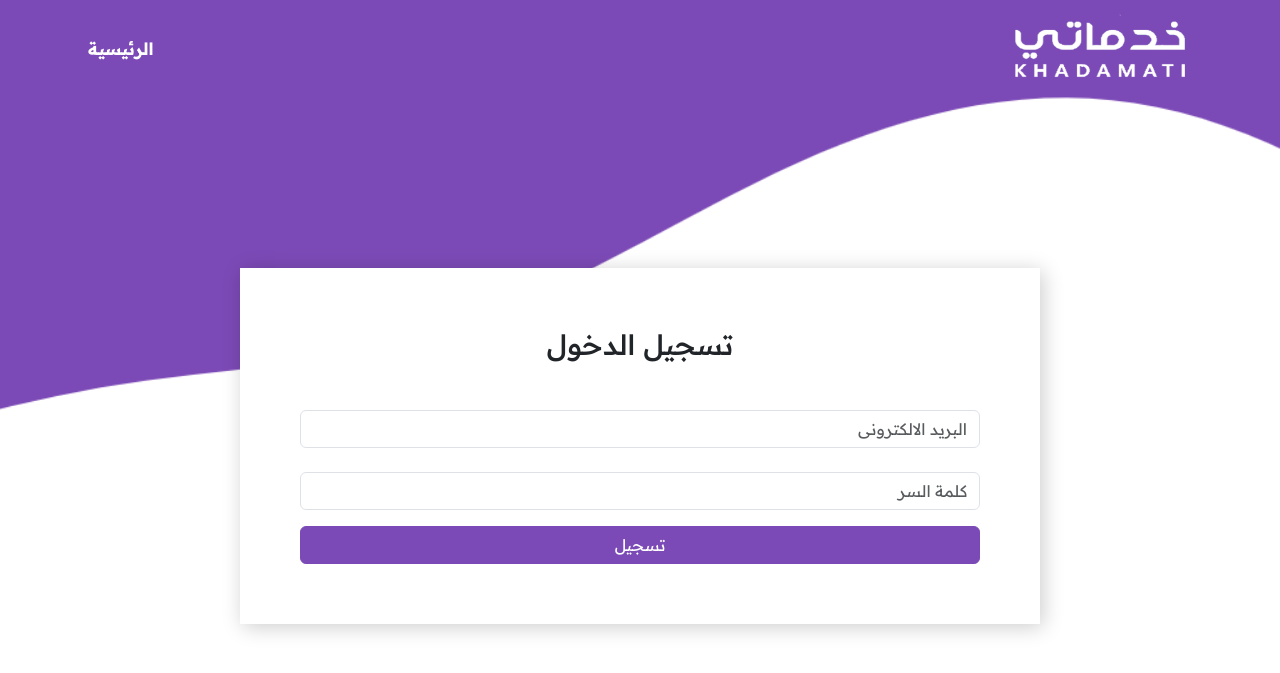
After one commit to m7amd/my_services, a PHP site: page /logingui.php in a window 1280 px wide. The commit adds this page. Shown: the top 673 px of the page. Run offline with PHP 8.4, Linux system fonts and the light colour scheme.

Commit message:
handle the login page

```diff
--- a/index.html
+++ b/index.html
@@ -83,7 +83,7 @@
               </li>
               <span class="line"></span>
               <li class="nav-item">
-                <a class="nav-link" href="login.php">تسجيل الدخول</a>
+                <a class="nav-link" href="logingui.php">تسجيل الدخول</a>
               </li>
               <li onclick="toggleTheme()">
                 <i class="fa-solid fa-moon moon" id="dark-Mode"></i>
--- /dev/null
+++ b/logingui.php
@@ -0,0 +1,86 @@
+<!DOCTYPE html>
+
+
+
+<html lang="en" dir="rtl">
+
+<head>
+  <meta charset="UTF-8" />
+  <meta name="viewport" content="width=device-width, initial-scale=1.0" />
+  <title>تسجيل الدخول</title>
+  <link rel="stylesheet" href="./scss/main.css" />
+  <link href="https://cdn.jsdelivr.net/npm/bootstrap@5.3.2/dist/css/bootstrap.min.css" rel="stylesheet" integrity="sha384-T3c6CoIi6uLrA9TneNEoa7RxnatzjcDSCmG1MXxSR1GAsXEV/Dwwykc2MPK8M2HN" crossorigin="anonymous" />
+  <link rel="stylesheet" href="https://cdnjs.cloudflare.com/ajax/libs/font-awesome/6.5.1/css/all.min.css" integrity="sha512-DTOQO9RWCH3ppGqcWaEA1BIZOC6xxalwEsw9c2QQeAIftl+Vegovlnee1c9QX4TctnWMn13TZye+giMm8e2LwA==" crossorigin="anonymous" referrerpolicy="no-referrer" />
+  <!-- Readex -->
+  <link rel="preconnect" href="https://fonts.googleapis.com">
+  <link rel="preconnect" href="https://fonts.gstatic.com" crossorigin>
+  <link href="https://fonts.googleapis.com/css2?family=Readex+Pro:wght@160..700&display=swap" rel="stylesheet">
+  <!-- Readex -->
+
+  <!-- Changa Font -->
+
+  <!-- <link rel="preconnect" href="https://fonts.googleapis.com">
+  <link rel="preconnect" href="https://fonts.gstatic.com" crossorigin>
+  <link href="https://fonts.googleapis.com/css2?family=Changa:wght@200..800&display=swap" rel="stylesheet"> -->
+
+  <!-- Changa Font -->
+  <link rel="shortcut icon" href="./img/favicon.png" type="image/x-icon" />
+</head>
+
+<body>
+  <?php
+  session_start();
+
+  // Check if the alert message session variable is set
+  if (isset($_SESSION['alert_message'])) {
+    // Echo JavaScript code to display the alert message
+    echo "<script>alert('" . $_SESSION['alert_message'] . "');</script>";
+    // Unset the session variable to clear it
+    unset($_SESSION['alert_message']);
+  }
+  ?>
+
+
+  <!-- Form  -->
+
+  <div class="formm">
+    <!-- Navbar  -->
+
+    <nav class="navbar navbar-expand-lg navbar">
+      <div class="container nav">
+        <a class="navbar-brand" href="index.html"><img src="./img/logo-dark.png" width="200" height="70" draggable="false" alt="خدماتي" /></a>
+        <button class="navbar-toggler" type="button" data-bs-toggle="collapse" data-bs-target="#navbarNav" aria-controls="navbarNav" aria-expanded="false" aria-label="Toggle navigation">
+          <span class="navbar-toggler-icon"></span>
+        </button>
+        <div class="collapse navbar-collapse links" id="navbarNav">
+          <ul class="navbar-nav">
+            <li class="nav-item">
+              <a class="nav-link active" aria-current="page" href="index.html">الرئيسية</a>
+            </li>
+          </ul>
+        </div>
+      </div>
+    </nav>
+
+    <form action="./login.php" method="POST" class="loginForm" style="margin-top: 170px">
+      <h3 class="mb-5 text-center">تسجيل الدخول</h3>
+      <div class="mb-4">
+        <input type="email" class="form-control" id="email" name="email" aria-describedby="emailHelp" placeholder="البريد الالكتروني" required />
+      </div>
+      <div class="mb-3">
+        <input type="password" class="form-control" name="password" id="password" placeholder="كلمة السر" required />
+      </div>
+      <button type="submit" class="btn btn-primary">تسجيل</button>
+    </form>
+
+    <!-- Navbar  -->
+  </div>
+
+  <!-- Form  -->
+
+  <script src="https://cdn.jsdelivr.net/npm/bootstrap@5.3.2/dist/js/bootstrap.bundle.min.js" integrity="sha384-C6RzsynM9kWDrMNeT87bh95OGNyZPhcTNXj1NW7RuBCsyN/o0jlpcV8Qyq46cDfL" crossorigin="anonymous"></script>
+
+
+</body>
+
+</html>
```
Also changed, not shown: admin/index.php (+5 -13 lines), login.php (+18 -82 lines), logout.php (added, +16 -0 lines).
